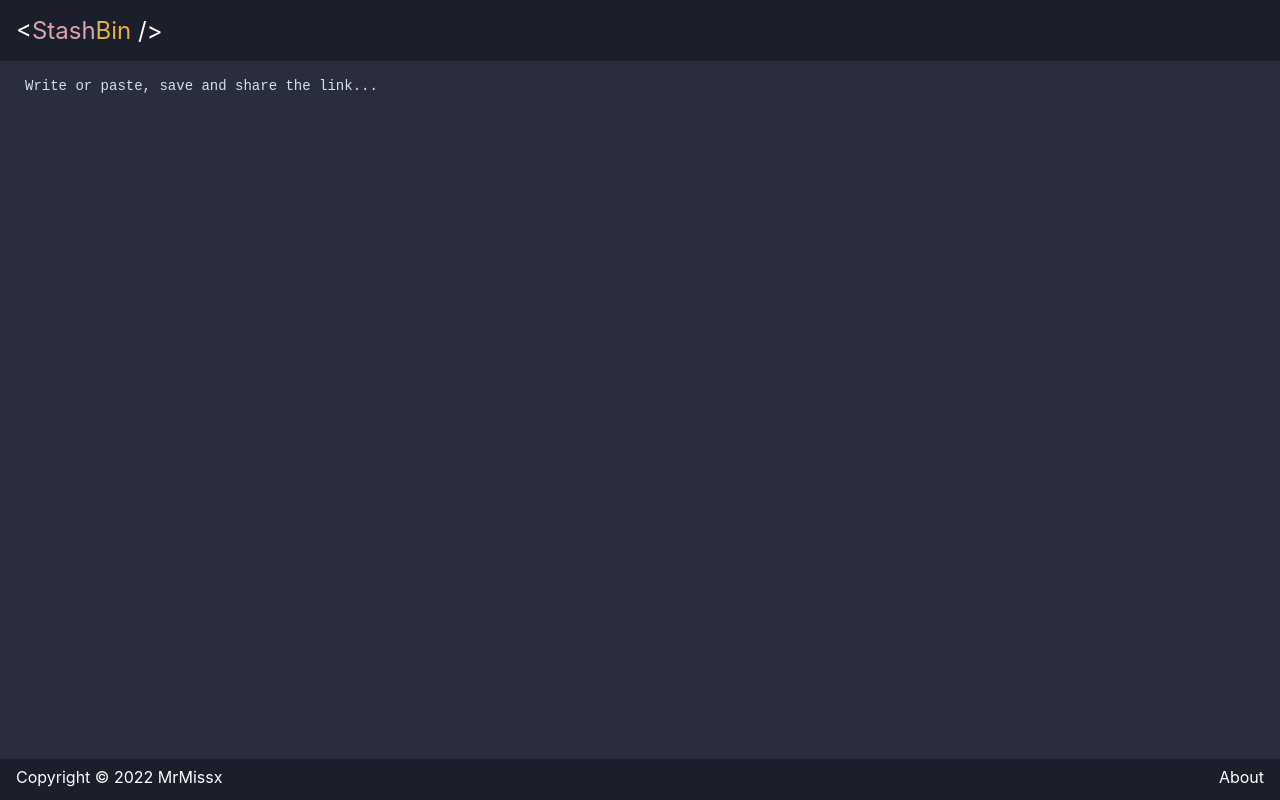
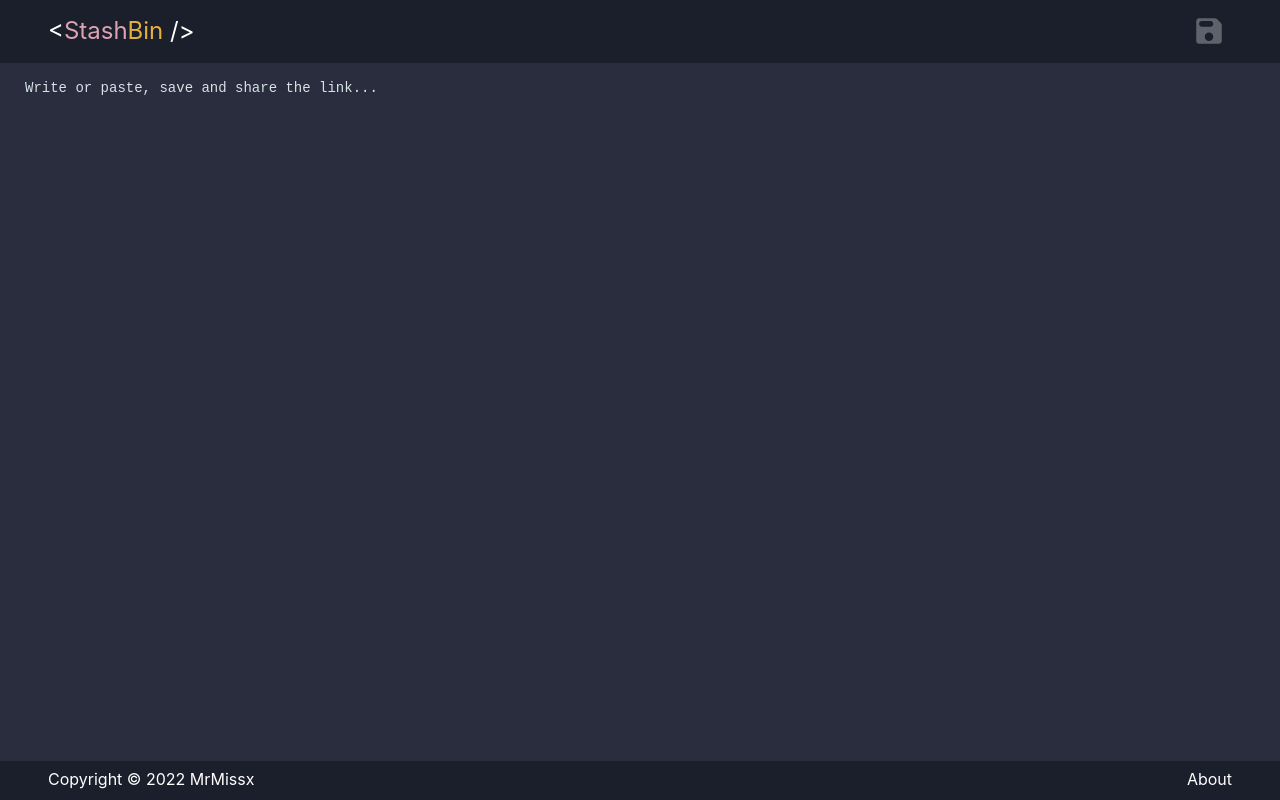
Before and after one commit to MrMissx/stashbin, a Next.js app: page / in a window 1280 px wide. Built offline with nearby package versions, Linux system fonts and the light colour scheme.

Commit message:
feat(header): Add save and copy icon
* Add left-right margin on header and footer

```diff
--- a/src/components/Header.tsx
+++ b/src/components/Header.tsx
@@ -2,7 +2,13 @@
 
 import styles from "../styles/components/Header.module.scss"
 
-export default function Header() {
+interface HeaderProps {
+    save?: () => void
+    saveDisable?: boolean
+    slug?: string
+}
+
+export default function Header({ save, saveDisable, slug }: HeaderProps) {
     return (
         <header className={styles.header}>
             <Link href="/">
@@ -12,6 +18,39 @@
                     <span style={{ color: "#E3B23C" }}>Bin</span> /&gt;
                 </a>
             </Link>
+            {save ? (
+                <svg
+                    xmlns="http://www.w3.org/2000/svg"
+                    viewBox="0 0 24 24"
+                    width="34px"
+                    height="34px"
+                    className={saveDisable ? styles.disabled : undefined}
+                    onClick={() => {
+                        if (saveDisable) return
+                        save()
+                    }}
+                >
+                    <path d="M17.6 3.6c-.4-.4-.9-.6-1.4-.6H5c-1.1 0-2 .9-2 2v14c0 1.1.9 2 2 2h14c1.1 0 2-.9 2-2V7.8c0-.5-.2-1-.6-1.4l-2.8-2.8zM12 19c-1.7 0-3-1.3-3-3s1.3-3 3-3 3 1.3 3 3-1.3 3-3 3zm1-10H7c-1.1 0-2-.9-2-2s.9-2 2-2h6c1.1 0 2 .9 2 2s-.9 2-2 2z"></path>
+                </svg>
+            ) : (
+                <div
+                    className={styles.url}
+                    onClick={() => {
+                        navigator.clipboard.writeText(window.location.href)
+                    }}
+                >
+                    <p>/{slug}</p>
+                    <svg
+                        width="28px"
+                        height="28px"
+                        viewBox="-32 0 512 512"
+                        xmlns="http://www.w3.org/2000/svg"
+                        aria-details="Copy url to clipboard"
+                    >
+                        <path d="M320 448v40c0 13.255-10.745 24-24 24H24c-13.255 0-24-10.745-24-24V120c0-13.255 10.745-24 24-24h72v296c0 30.879 25.121 56 56 56h168zm0-344V0H152c-13.255 0-24 10.745-24 24v368c0 13.255 10.745 24 24 24h272c13.255 0 24-10.745 24-24V128H344c-13.2 0-24-10.8-24-24zm120.971-31.029L375.029 7.029A24 24 0 0 0 358.059 0H352v96h96v-6.059a24 24 0 0 0-7.029-16.97z" />
+                    </svg>
+                </div>
+            )}
         </header>
     )
 }
--- a/src/pages/index.tsx
+++ b/src/pages/index.tsx
@@ -1,6 +1,6 @@
 import type { NextPage } from "next"
 import { useRouter } from "next/router"
-import { useEffect, useRef } from "react"
+import { useState, useEffect, useRef, useCallback } from "react"
 
 import Header from "../components/Header"
 import Footer from "../components/Footer"
@@ -9,8 +9,8 @@
 const Home: NextPage = () => {
     const contentRef = useRef<HTMLTextAreaElement>(null)
     const router = useRouter()
+    const [saveDisable, setSaveDisable] = useState(true)
 
-    useEffect(() => {
     const saveContent = async () => {
         const response = await fetch("/api/document", {
             method: "POST",
@@ -24,35 +24,39 @@
         })
         const result = await response.json()
         if (response.status === 201) {
-                navigator.clipboard.writeText(window.location.href + "/" + result.data.key)
             router.push(`/${result.data.key}`)
         } else {
             alert(`Failed to save document: ${result.err}`)
         }
     }
+    const save = useCallback(saveContent, [router])
 
+    useEffect(() => {
         const ref = contentRef.current
         ref?.addEventListener("keydown", (event) => {
             // handle ctrl + s
             if (event.ctrlKey && event.key === "s") {
                 event.preventDefault()
-                saveContent()
+                save()
                 event.stopImmediatePropagation() // prevent triggering twice
             }
         })
         return () => {
             ref?.removeEventListener("keydown", () => {})
         }
-    }, [router])
+    }, [save])
 
     return (
         <main className={styles.main}>
-            <Header />
+            <Header save={saveContent} saveDisable={saveDisable} />
             <div className={styles.content}>
                 <textarea
                     className={styles.editor}
                     ref={contentRef}
                     placeholder="Write or paste, save and share the link..."
+                    onChange={(event) => {
+                        setSaveDisable(event.target.value.length === 0)
+                    }}
                 />
             </div>
             <Footer />
--- a/src/styles/components/Footer.module.scss
+++ b/src/styles/components/Footer.module.scss
@@ -3,7 +3,7 @@
     flex-shrink: 0;
     justify-content: space-between;
     max-height: 1.5rem;
-    margin: 0 1rem;
+    margin: 0 3rem;
     padding: 0.5rem 0;
 
     p {
--- a/src/styles/components/Header.module.scss
+++ b/src/styles/components/Header.module.scss
@@ -2,11 +2,12 @@
     display: flex;
     flex-shrink: 0;
     min-height: 2rem;
-    margin: 0 1rem;
+    margin: 0 3rem;
     padding: 0.5rem 0;
+    justify-content: space-between;
 
     a {
-        margin: .5rem 0;
+        margin: 0.5rem 0;
         font-size: x-large;
 
         &:hover {
@@ -14,4 +15,37 @@
             color: inherit;
         }
     }
+
+    svg {
+        fill: currentColor;
+        margin: 0.4rem;
+        opacity: 60%;
+
+        &:hover {
+            cursor: pointer;
+            opacity: 100%;
+        }
+
+        &.disabled {
+            opacity: 30%;
+
+            &:hover {
+                cursor: default;
+            }
+        }
+    }
+
+    .url {
+        display: flex;
+        opacity: 60%;
+
+        p {
+            margin: 0.5rem 0;
+        }
+
+        &:hover {
+            cursor: pointer;
+            opacity: 100%;
+        }
+    }
 }
```
Also changed, not shown: src/pages/[slug].tsx (+5 -4 lines). Lines whose indentation alone changed are shown as unchanged.
